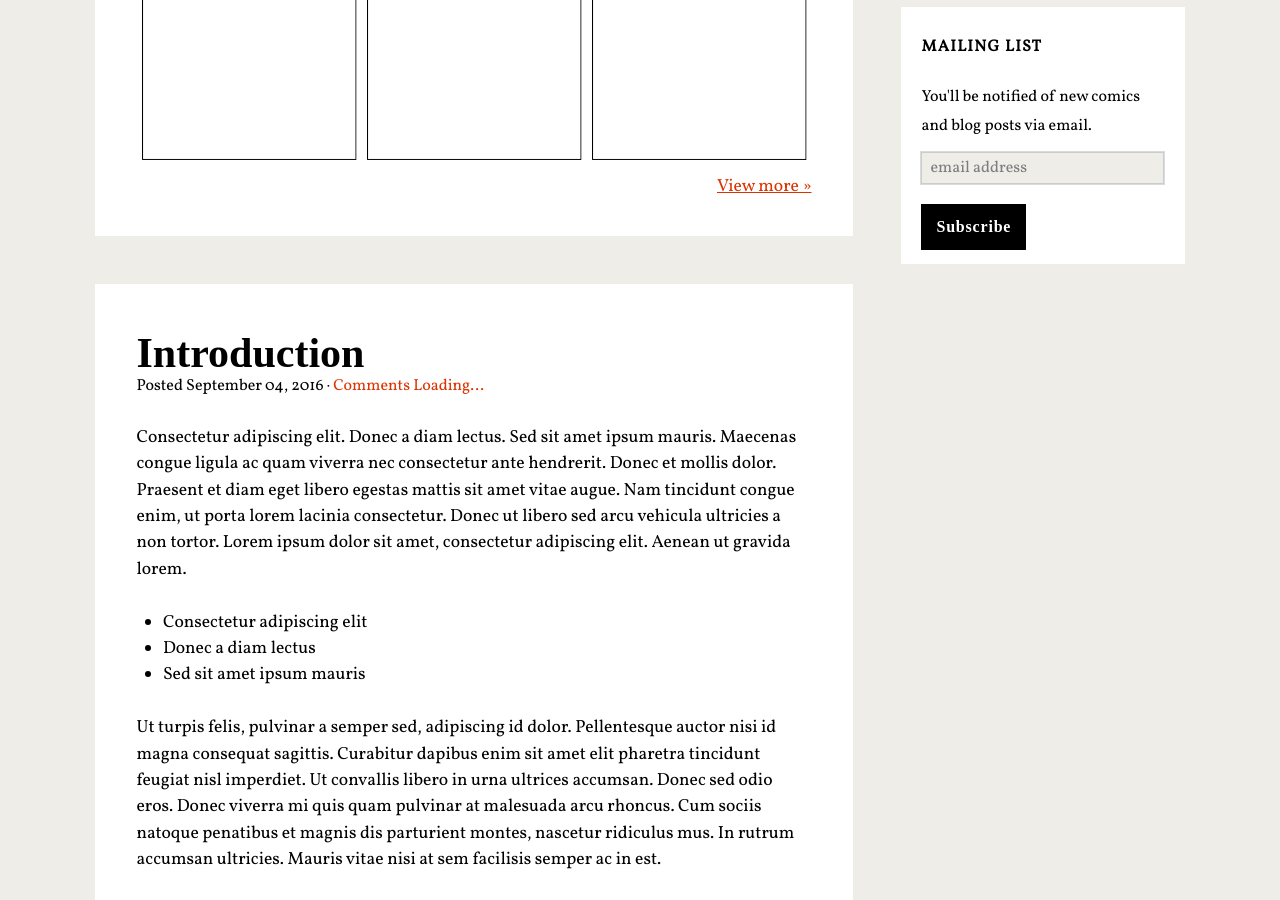
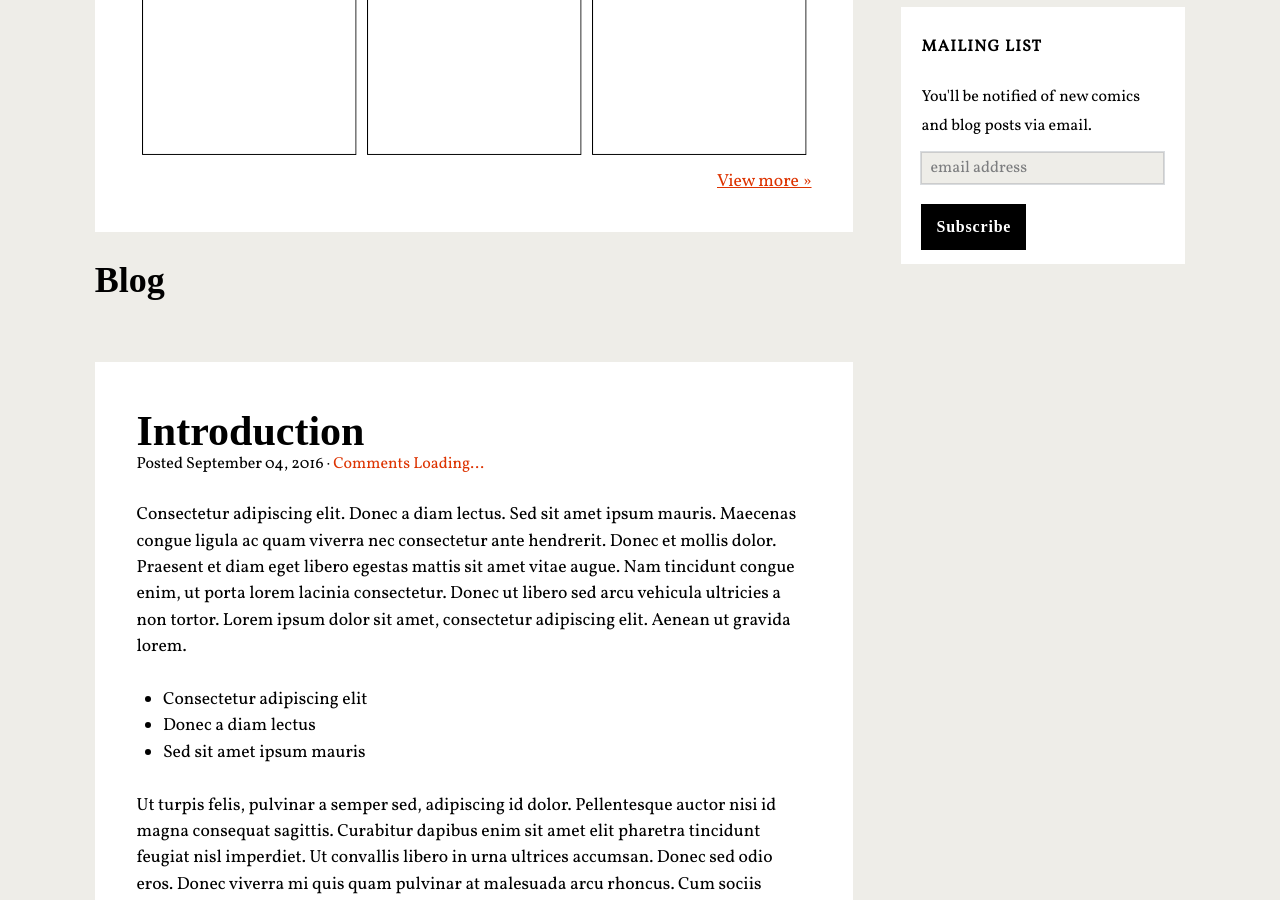
Before and after one commit to randideo/randideo.github.io, a Jekyll site: the page built from backup.html, in a window 1280 px wide and 900 px high, scrolled down 317 px. Built offline with Jekyll 4.4.1, drawn with Linux system fonts in a browser that asks for light colours; nearby versions of some CDN libraries; some web fonts are replaced; comment, search, counter and statistics services are not loaded.

Commit message:
Update backup.html

```diff
--- a/backup.html
+++ b/backup.html
@@ -2,10 +2,10 @@
 layout: default
 ---
 
-
+ <h2 style="padding-bottom: 10px;">New Comics</h2>
 	 <div class="post hentry">
 		 <div class="entry-content">
-			 <h2 style="padding-bottom: 10px;">New Comics</h2>
+
 
 <ul style="list-style: none; margin: 0em;">
 	{% for post in site.categories.Comics limit: 3 %}
@@ -17,7 +17,7 @@
 	 </div>
 
 
-
+ <h2 style="padding-bottom: 10px;">Blog</h2>
 {% for post in site.categories.Blog limit: 3  %}
         {% unless post.draft %}
         {% if post.menutitle %}
```
